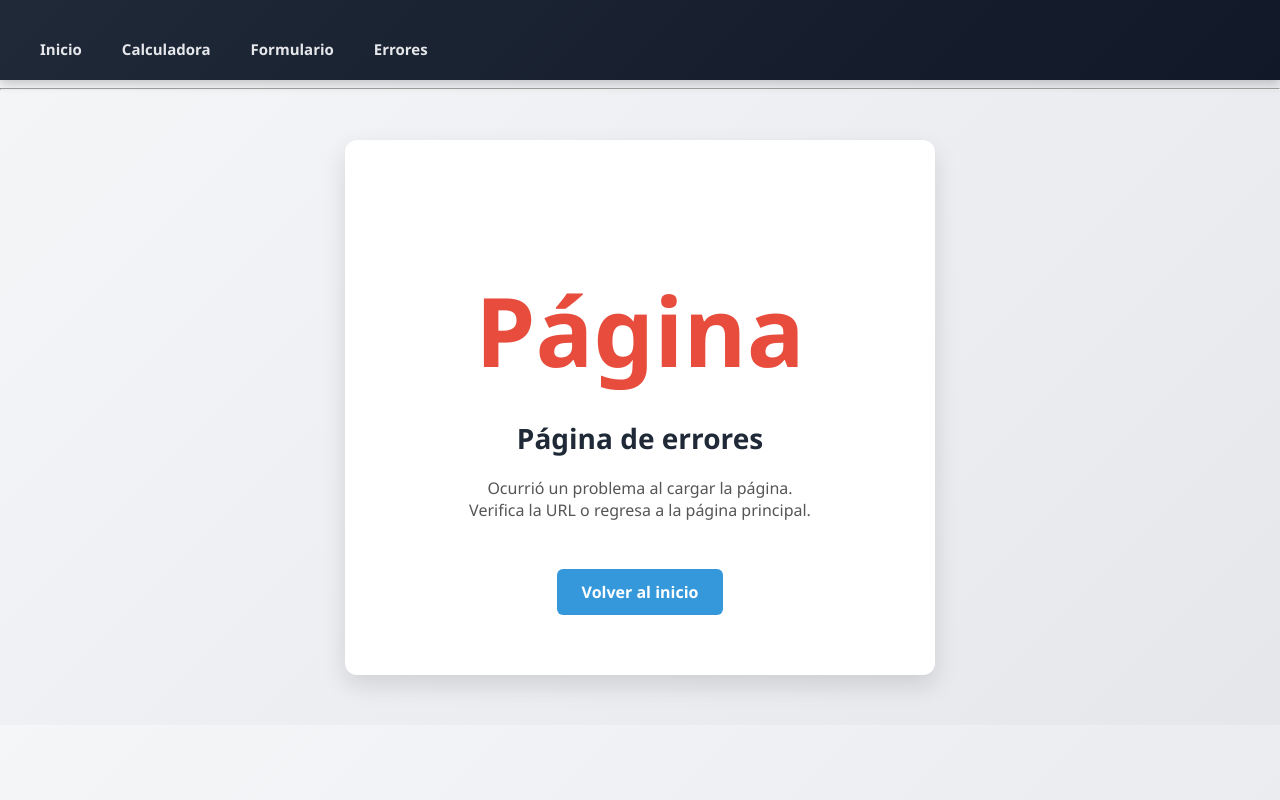
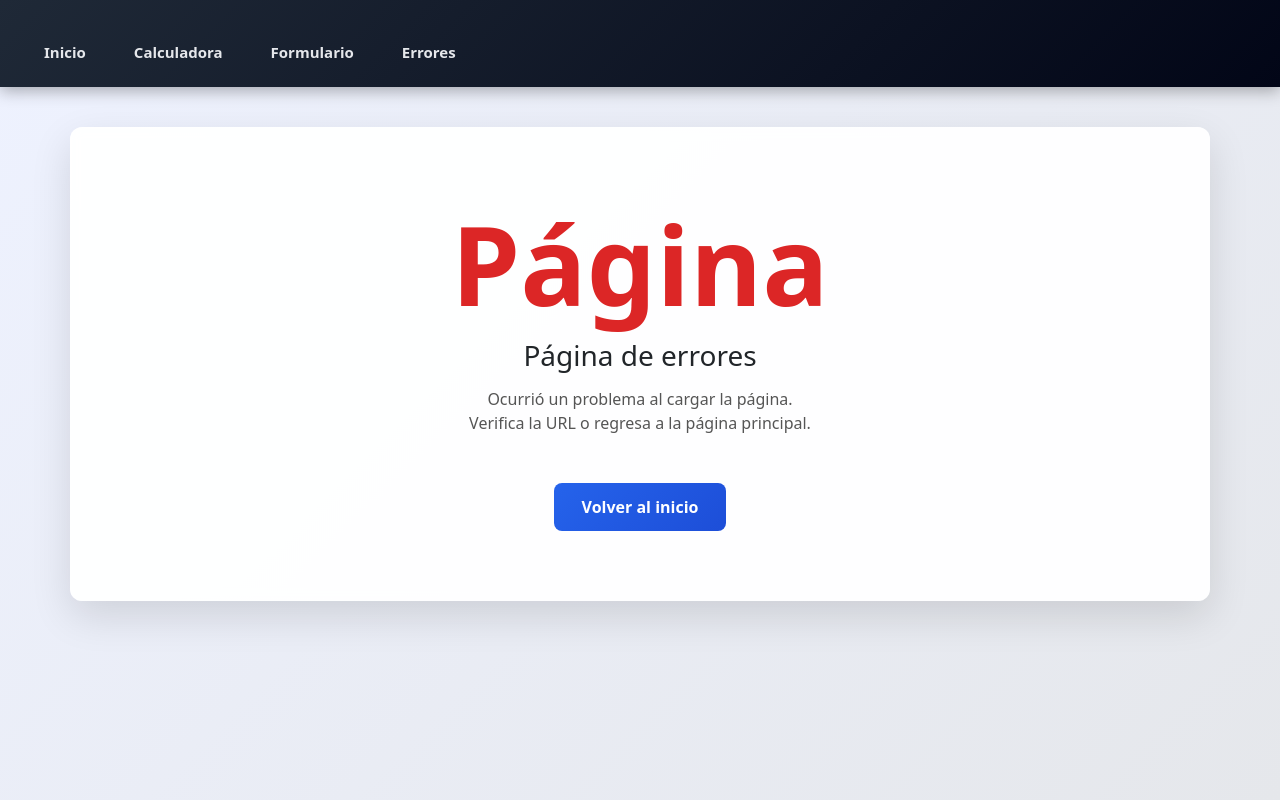
Before and after one commit to ValeriaGM25/Flask_HolaMundo, a Flask app: page /error in a window 1280 px wide. Run offline with Flask 3, Linux system fonts and the light colour scheme; some libraries are stand-ins or nearby versions.

Commit message:
Mejora de estilos, carrusel y correcciones de vistas

```diff
--- /dev/null
+++ b/static/css/styles.css
@@ -0,0 +1,233 @@
+/* ----------- VARIABLES ----------- */
+:root {
+    --primary: #2563eb;
+    --primary-dark: #1d4ed8;
+    --bg-light: #f4f6f8;
+    --bg-dark: #111827;
+    --text-main: #1f2937;
+    --radius: 12px;
+}
+
+/* ----------- GENERAL ----------- */
+body {
+    font-family: 'Segoe UI', Arial, sans-serif;
+    background: linear-gradient(135deg, #eef2ff, #e5e7eb);
+    margin: 0;
+    color: var(--text-main);
+    min-height: 100vh;
+}
+
+/* ----------- CONTENEDOR ----------- */
+.container {
+    width: 95%;
+    max-width: 750px;
+    margin: 40px auto;
+    background: rgba(255, 255, 255, 0.95);
+    padding: 30px;
+    border-radius: var(--radius);
+    box-shadow: 0 15px 40px rgba(0,0,0,0.12);
+    backdrop-filter: blur(6px);
+    animation: fadeIn 0.6s ease-in-out;
+}
+
+/* ----------- ANIMACIONES ----------- */
+@keyframes fadeIn {
+    from {
+        opacity: 0;
+        transform: translateY(15px);
+    }
+    to {
+        opacity: 1;
+        transform: translateY(0);
+    }
+}
+
+/* ----------- TITULOS ----------- */
+h1 {
+    font-size: 32px;
+    margin-bottom: 20px;
+}
+
+h2 {
+    font-size: 22px;
+    margin-top: 30px;
+    margin-bottom: 15px;
+}
+
+h1, h2 {
+    color: var(--text-main);
+    font-weight: 700;
+}
+
+/* ----------- FORMULARIOS ----------- */
+input, select {
+    width: 100%;
+    padding: 12px;
+    margin-top: 10px;
+    border-radius: 8px;
+    border: 1px solid #d1d5db;
+    font-size: 14px;
+    transition: border 0.2s, box-shadow 0.2s;
+}
+
+input:focus {
+    outline: none;
+    border-color: var(--primary);
+    box-shadow: 0 0 0 2px rgba(37, 99, 235, 0.2);
+}
+
+/* ----------- BOTONES ----------- */
+button {
+    margin-top: 18px;
+    padding: 12px 28px;
+    background: linear-gradient(135deg, var(--primary), var(--primary-dark));
+    border: none;
+    color: white;
+    border-radius: 8px;
+    cursor: pointer;
+    font-size: 15px;
+    font-weight: 600;
+    transition: transform 0.2s, box-shadow 0.2s, background 0.2s;
+}
+
+button:hover {
+    transform: translateY(-2px);
+    box-shadow: 0 10px 25px rgba(37, 99, 235, 0.45);
+}
+
+/* Botón eliminar */
+button[style*="dc2626"],
+.btn-danger {
+    background: linear-gradient(135deg, #dc2626, #b91c1c);
+}
+
+button[style*="dc2626"]:hover,
+.btn-danger:hover {
+    box-shadow: 0 10px 25px rgba(220, 38, 38, 0.45);
+}
+
+/* ----------- TABLAS ----------- */
+table {
+    width: 100%;
+    margin-top: 20px;
+    border-collapse: collapse;
+    font-size: 14px;
+    overflow: hidden;
+    border-radius: 10px;
+}
+
+th, td {
+    padding: 12px;
+    border-bottom: 1px solid #e5e7eb;
+    text-align: center;
+}
+
+th {
+    background: var(--bg-dark);
+    color: white;
+    text-transform: uppercase;
+    font-size: 12px;
+    letter-spacing: 0.5px;
+}
+
+tr:nth-child(even) {
+    background: #f8fafc;
+}
+
+tr:hover {
+    background: #eef2ff;
+}
+
+/* ----------- MENSAJES ----------- */
+.mensaje {
+    margin-top: 20px;
+    padding: 12px;
+    border-radius: 8px;
+    background: #e0f2fe;
+    color: #0369a1;
+    font-weight: 600;
+    border-left: 5px solid #0284c7;
+}
+
+/* ----------- LINKS ----------- */
+.link, a {
+    display: inline-block;
+    margin-top: 18px;
+    text-decoration: none;
+    color: var(--primary);
+    font-weight: 600;
+}
+
+.link:hover, a:hover {
+    text-decoration: underline;
+}
+
+/* ----------- ERROR ----------- */
+.error-page {
+    text-align: center;
+    padding: 70px 20px;
+}
+
+.error-code {
+    font-size: 110px;
+    font-weight: 800;
+    color: #dc2626;
+    margin-bottom: 10px;
+}
+
+.error-title {
+    font-size: 28px;
+    margin-bottom: 15px;
+}
+
+.error-message {
+    font-size: 16px;
+    color: #555;
+    margin-bottom: 30px;
+}
+
+.btn-error {
+    display: inline-block;
+    padding: 12px 28px;
+    background: linear-gradient(135deg, var(--primary), var(--primary-dark));
+    color: white;
+    text-decoration: none;
+    border-radius: 8px;
+    font-weight: 600;
+}
+
+.btn-error:hover {
+    box-shadow: 0 8px 20px rgba(37, 99, 235, 0.4);
+}
+
+/* ----------- NAVBAR ----------- */
+nav {
+    background: linear-gradient(135deg, #1f2937, #020617);
+    padding: 15px 30px;
+    display: flex;
+    align-items: center;
+    gap: 20px;
+    box-shadow: 0 4px 15px rgba(0,0,0,0.3);
+}
+
+nav a {
+    color: #e5e7eb;
+    text-decoration: none;
+    font-weight: 600;
+    font-size: 15px;
+    padding: 8px 14px;
+    border-radius: 8px;
+    transition: background 0.2s, color 0.2s;
+}
+
+nav a:hover {
+    background: var(--primary);
+    color: white;
+}
+
+/* ----------- CARRUSEL ----------- */
+.carousel img {
+    max-height: 320px;
+    object-fit: cover;
+    border-radius: 12px;
+}
--- a/static/styles.css
+++ /dev/null
@@ -1,155 +0,0 @@
-/* ----------- GENERAL ----------- */
-body {
-    font-family: 'Segoe UI', Arial, sans-serif;
-    background: linear-gradient(135deg, #f4f6f8, #e5e7eb);
-    margin: 0;
-    color: #333;
-}
-
-/* ----------- CONTENEDOR ----------- */
-.container {
-    width: 90%;
-    max-width: 550px;
-    margin: 50px auto;
-    background: white;
-    padding: 30px;
-    border-radius: 12px;
-    box-shadow: 0 10px 25px rgba(0,0,0,0.12);
-    text-align: center;
-}
-
-/* ----------- TITULOS ----------- */
-h1, h2 {
-    margin-bottom: 15px;
-    color: #1f2937;
-}
-
-/* ----------- BOTONES ----------- */
-button {
-    margin-top: 20px;
-    padding: 12px 25px;
-    background: linear-gradient(135deg, #2563eb, #1d4ed8);
-    border: none;
-    color: white;
-    border-radius: 6px;
-    cursor: pointer;
-    font-size: 15px;
-    font-weight: 600;
-    transition: transform 0.2s, box-shadow 0.2s;
-}
-
-button:hover {
-    transform: translateY(-2px);
-    box-shadow: 0 5px 15px rgba(37, 99, 235, 0.4);
-}
-
-/* ----------- TABLAS ----------- */
-table {
-    width: 100%;
-    margin-top: 20px;
-    border-collapse: collapse;
-    font-size: 14px;
-}
-
-th, td {
-    padding: 10px;
-    border-bottom: 1px solid #e5e7eb;
-}
-
-th {
-    background: #1f2937;
-    color: white;
-    text-transform: uppercase;
-    font-size: 13px;
-}
-
-tr:hover {
-    background: #f1f5f9;
-}
-
-/* ----------- LINKS ----------- */
-.link, a {
-    display: inline-block;
-    margin-top: 18px;
-    text-decoration: none;
-    color: #2563eb;
-    font-weight: 600;
-}
-
-.link:hover, a:hover {
-    text-decoration: underline;
-}
-
-/* ----------- MENSAJES ----------- */
-.mensaje {
-    margin-top: 15px;
-    padding: 10px;
-    border-radius: 6px;
-    background: #e0f2fe;
-    color: #0369a1;
-    font-weight: bold;
-}
-
-/* ----------- ERROR ----------- */
-.error-page {
-    text-align: center;
-    padding: 60px 20px;
-}
-
-.error-code {
-    font-size: 96px;
-    color: #e74c3c;
-    margin-bottom: 10px;
-}
-
-.error-title {
-    font-size: 28px;
-    margin-bottom: 20px;
-}
-
-.error-message {
-    font-size: 16px;
-    color: #555;
-    margin-bottom: 30px;
-}
-
-.btn-error {
-    display: inline-block;
-    padding: 12px 25px;
-    background-color: #3498db;
-    color: white;
-    text-decoration: none;
-    border-radius: 6px;
-    font-weight: bold;
-}
-
-.btn-error:hover {
-    background-color: #2980b9;
-}
-
-
-/* ----------- NAVBAR ----------- */
-nav {
-    background: linear-gradient(135deg, #1f2937, #111827);
-    padding: 15px 30px;
-    display: flex;
-    align-items: center;
-    gap: 20px;
-    box-shadow: 0 4px 10px rgba(0,0,0,0.2);
-}
-
-nav a {
-    color: #e5e7eb;
-    text-decoration: none;
-    font-weight: 600;
-    font-size: 15px;
-    padding: 6px 10px;
-    border-radius: 6px;
-    transition: background 0.2s, color 0.2s;
-}
-
-nav a:hover {
-    background: #2563eb;
-    color: white;
-    text-decoration: none;
-}
--- a/templates/base.html
+++ b/templates/base.html
@@ -4,9 +4,12 @@
     <meta charset="UTF-8">
     <title>Proyecto Flask</title>
 
-    <link rel="stylesheet" href="{{ url_for('static', filename='styles.css') }}">
+    <!-- CSS PROPIO -->
+    <link rel="stylesheet" href="{{ url_for('static', filename='css/styles.css') }}">
 
-    <!-- reCAPTCHA -->
+    <!-- BOOTSTRAP (opcional pero recomendado) -->
+    <link href="https://cdn.jsdelivr.net/npm/bootstrap@5.3.2/dist/css/bootstrap.min.css" rel="stylesheet">
+
     <script src="https://www.google.com/recaptcha/api.js" async defer></script>
 </head>
 <body>
@@ -18,9 +21,8 @@
     <a href="/error">Errores</a>
 </nav>
 
-<hr>
-
 {% block content %}{% endblock %}
 
+<script src="https://cdn.jsdelivr.net/npm/bootstrap@5.3.2/dist/js/bootstrap.bundle.min.js"></script>
 </body>
 </html>
```
Also changed, not shown: templates/index.html (+51 -7 lines), static/img/slide1.jpeg (added), static/img/slide2.jpg (added), static/img/slide3.jpg (added).
